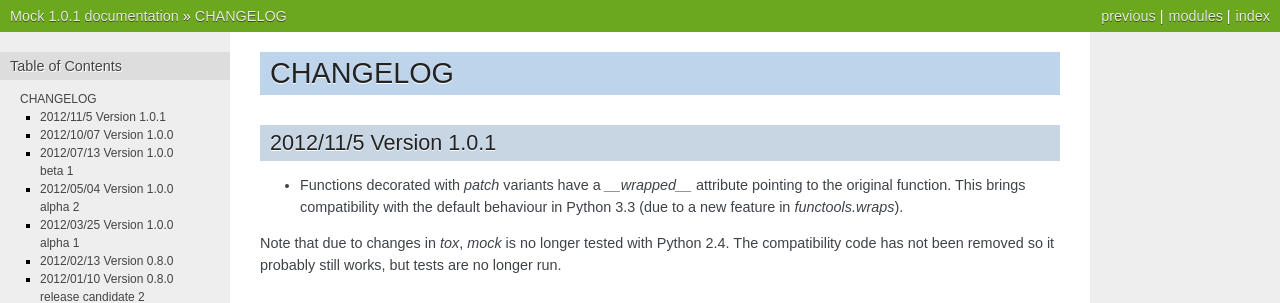
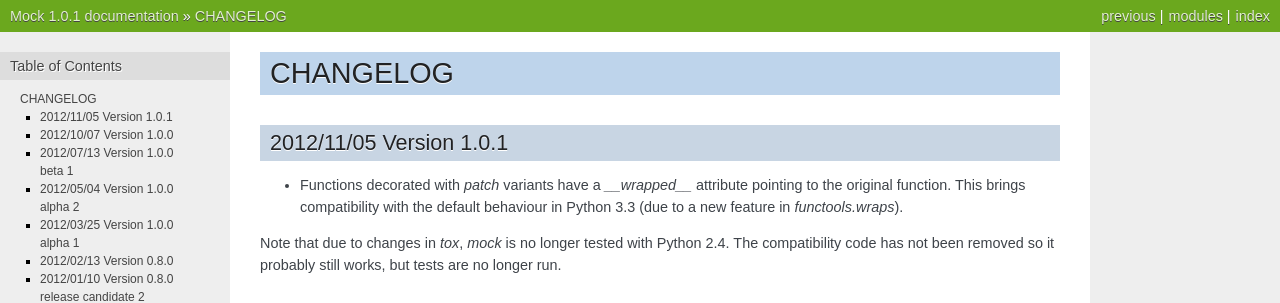
Before and after one commit to testing-cabal/mock, a Sphinx documentation site: the page built from docs/changelog.txt, in a window 1280 px wide and 900 px high. Shown: the top 303 px of the window. Built offline with Sphinx 7.4.7, drawn with Linux system fonts in a browser that asks for light colours.

Commit message:
Typo fixes

```diff
--- a/docs/changelog.txt
+++ b/docs/changelog.txt
@@ -4,7 +4,7 @@
 CHANGELOG
 =========
 
-2012/11/5 Version 1.0.1
+2012/11/05 Version 1.0.1
 -----------------------
 
 * Functions decorated with `patch` variants have a `__wrapped__` attribute
--- a/docs/index.txt
+++ b/docs/index.txt
@@ -11,7 +11,7 @@
 :Homepage: `Mock Homepage`_
 :Download: `Mock on PyPI`_
 :Documentation: `PDF Documentation
- <http://www.voidspace.org.uk/downloads/mock-1.0.0.pdf>`_
+ <http://www.voidspace.org.uk/downloads/mock-1.0.1.pdf>`_
 :License: `BSD License`_
 :Support: `Mailing list (testing-in-python@lists.idyll.org)
  <http://lists.idyll.org/listinfo/testing-in-python>`_
@@ -106,7 +106,7 @@
 
 * `mock on PyPI <http://pypi.python.org/pypi/mock>`_
 * `mock documentation as PDF
-  <http://www.voidspace.org.uk/downloads/mock-1.0.0.pdf>`_
+  <http://www.voidspace.org.uk/downloads/mock-1.0.1.pdf>`_
 * `Google Code Home & Mercurial Repository <http://code.google.com/p/mock/>`_
 
 .. index:: repository
--- a/mock.py
+++ b/mock.py
@@ -3,7 +3,7 @@
 # Copyright (C) 2007-2012 Michael Foord & the mock team
 # E-mail: fuzzyman AT voidspace DOT org DOT uk
 
-# mock 1.0
+# mock 1.0.1
 # http://www.voidspace.org.uk/python/mock/
 
 # Released subject to the BSD License
```
